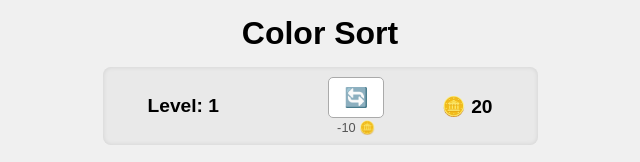
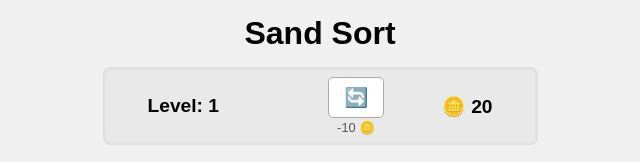
Before and after one commit to fleeflee24/color-sort-game, a plain HTML site: page index.html in a window 1280 px wide. Shown: the top 162 px of the page, 320-960 px from the left. Drawn offline with Linux system fonts and the light colour scheme.

Commit message:
Update index.html

```diff
--- a/index.html
+++ b/index.html
@@ -3,19 +3,20 @@
 <head>
     <meta charset="UTF-8">
     <meta name="viewport" content="width=device-width, initial-scale=1.0">
-    <title>Color Sort</title> <!-- Changed Title -->
+    <title>Sand Sort</title>
     <link rel="stylesheet" href="styles.css">
 </head>
 <body>
-    <h1>Color Sort</h1> <!-- Changed Title -->
+    <h1>Sand Sort</h1>
 
     <div class="game-info">
         <div class="info-left">
             <span id="level-up-arrow" class="level-up-arrow">⬆️</span>
+            <!-- Level and number on the same line -->
             Level: <span id="level-number">1</span>
         </div>
         <div class="info-center">
-            <!-- Only Restart button group remains, CSS centers it -->
+            <!-- Undo button group removed -->
             <div class="button-group">
                 <button id="restart-button" title="Restart level">🔄</button>
                 <span class="button-cost">-<span id="restart-cost-val">10</span> 🪙</span>
```
